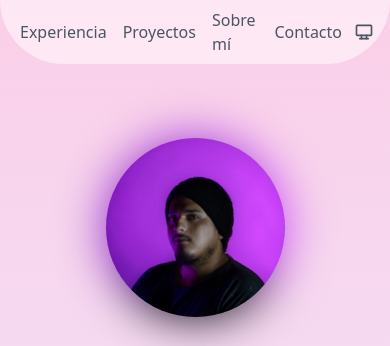
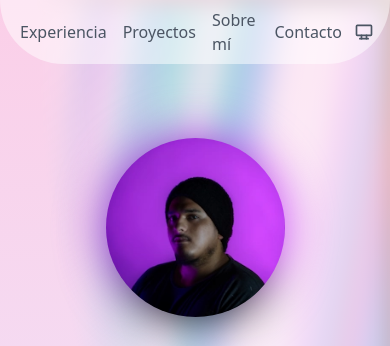
Before and after one commit to Juanmorales1810/portfolioAstro, an Astro site: page / in a window 390 px wide. Shown: the top 346 px of the page. Built offline with nearby package versions, Linux system fonts and the light colour scheme; Astro itself is replaced by a stand-in of ours; what tailwindcss-animated would draw is missing.

Commit message:
Actualizar estilos de fondo en la página de inicio y en los proyectos. Añadir iconos y etiquetas a los proyectos.

```diff
--- a/src/pages/index.astro
+++ b/src/pages/index.astro
@@ -16,7 +16,7 @@ import SobreMi from "../components/SobreMi.astro";
         >
             <div class="absolute inset-0 overflow-hidden">
                 <div
-                    class="[mask-image:radial-gradient(ellipse_at_100%_0%,black_40%,transparent_63%)] pointer-events-none invert blur-md bg-center bg-[length:300%_200%] bg-[image:var(--stripes),var(--rainbow)] after:bg-[length:200%_100%] after:bg-[image:var(--stripes),var(--rainbow)] after:animate-[jumbo_60s_linear_infinite] after:bg-fixed after:mix-blend-difference after:absolute after:inset-0 absolute -inset-[10px] opacity-50 dark:bg-[image:var(--stripesDark),var(--rainbow)] hidden md:block"
+                    class="[mask-image:radial-gradient(ellipse_at_100%_0%,black_40%,transparent_63%)] pointer-events-none invert blur-md bg-center bg-[length:300%_200%] bg-[image:var(--stripes),var(--rainbow)] after:bg-[length:200%_100%] after:bg-[image:var(--stripes),var(--rainbow)] md:after:animate-[jumbo_60s_linear_infinite] after:bg-fixed after:mix-blend-difference after:absolute after:inset-0 absolute -inset-[10px] opacity-50 dark:bg-[image:var(--stripesDark),var(--rainbow)]"
                 >
                 </div>
             </div>
```
